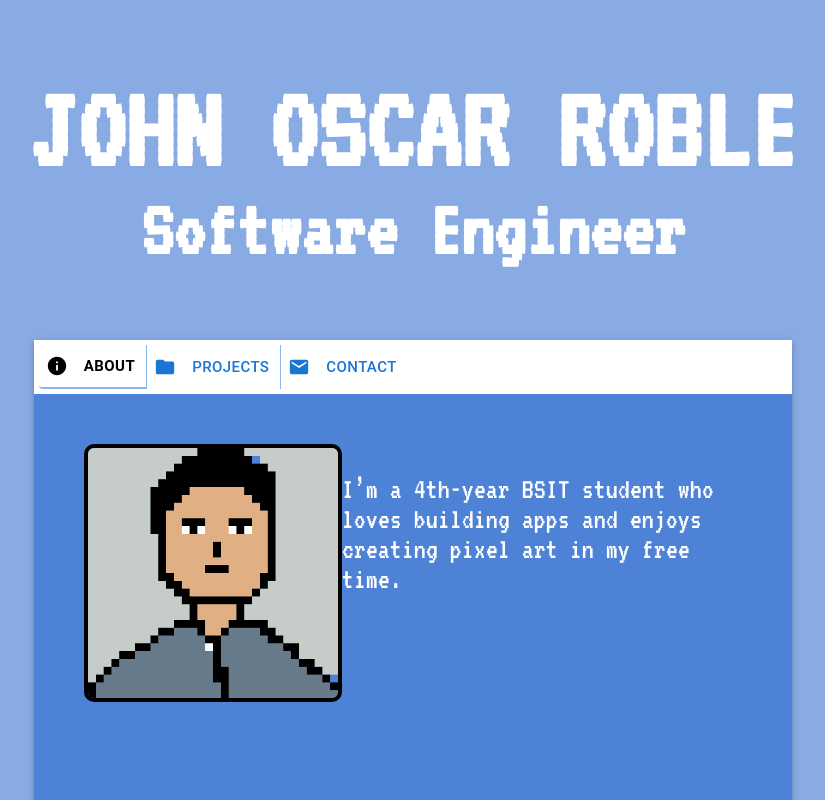
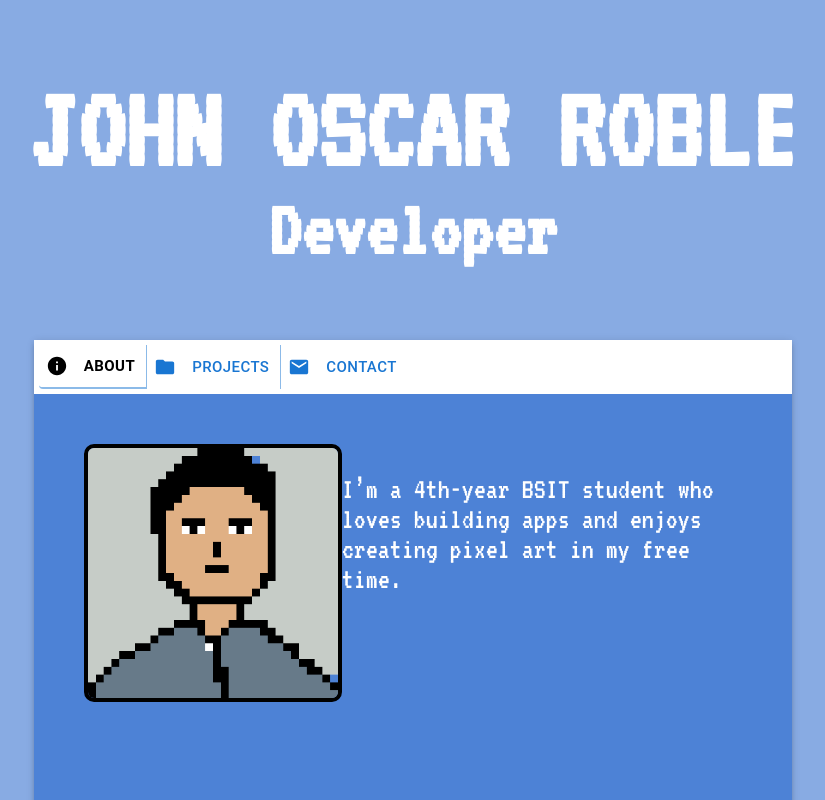
Before and after one commit to shadycodee/Portfolio, a React (Vite) app: page / in a window 1280 px wide. Shown: the top 800 px of the page, without its empty margins (227-1052 px from the left). Built offline with nearby package versions, Linux system fonts and the light colour scheme.

Commit message:
Update job title in App component header from "Software Engineer" to "Developer"

```diff
--- a/src/App.jsx
+++ b/src/App.jsx
@@ -31,7 +31,7 @@ function App() {
     <>
     <div className='header'>
       <h1>JOHN OSCAR ROBLE </h1>
-      <h3>Software Engineer</h3>
+      <h3>Developer</h3>
 
 
     </div>
```
